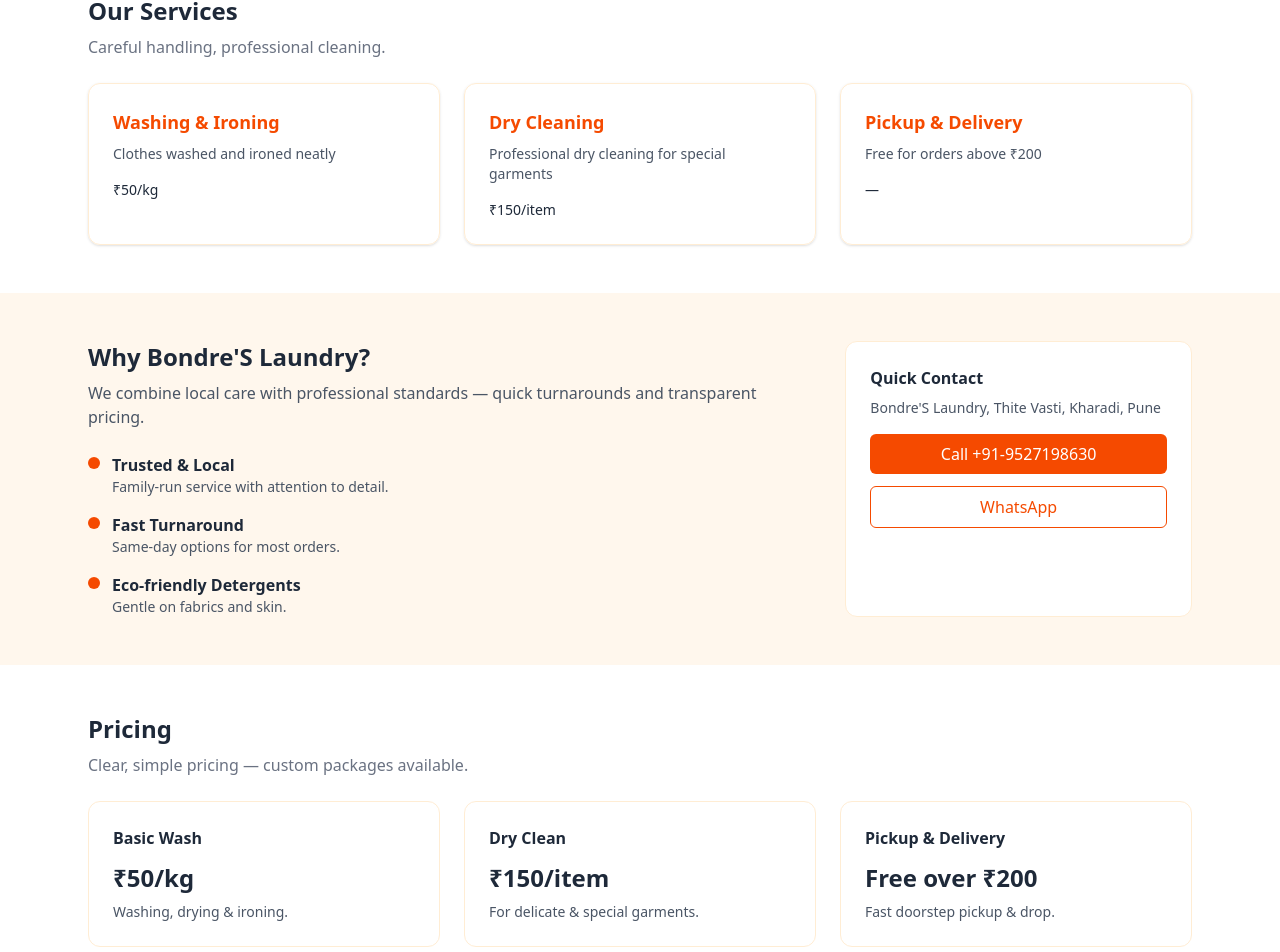
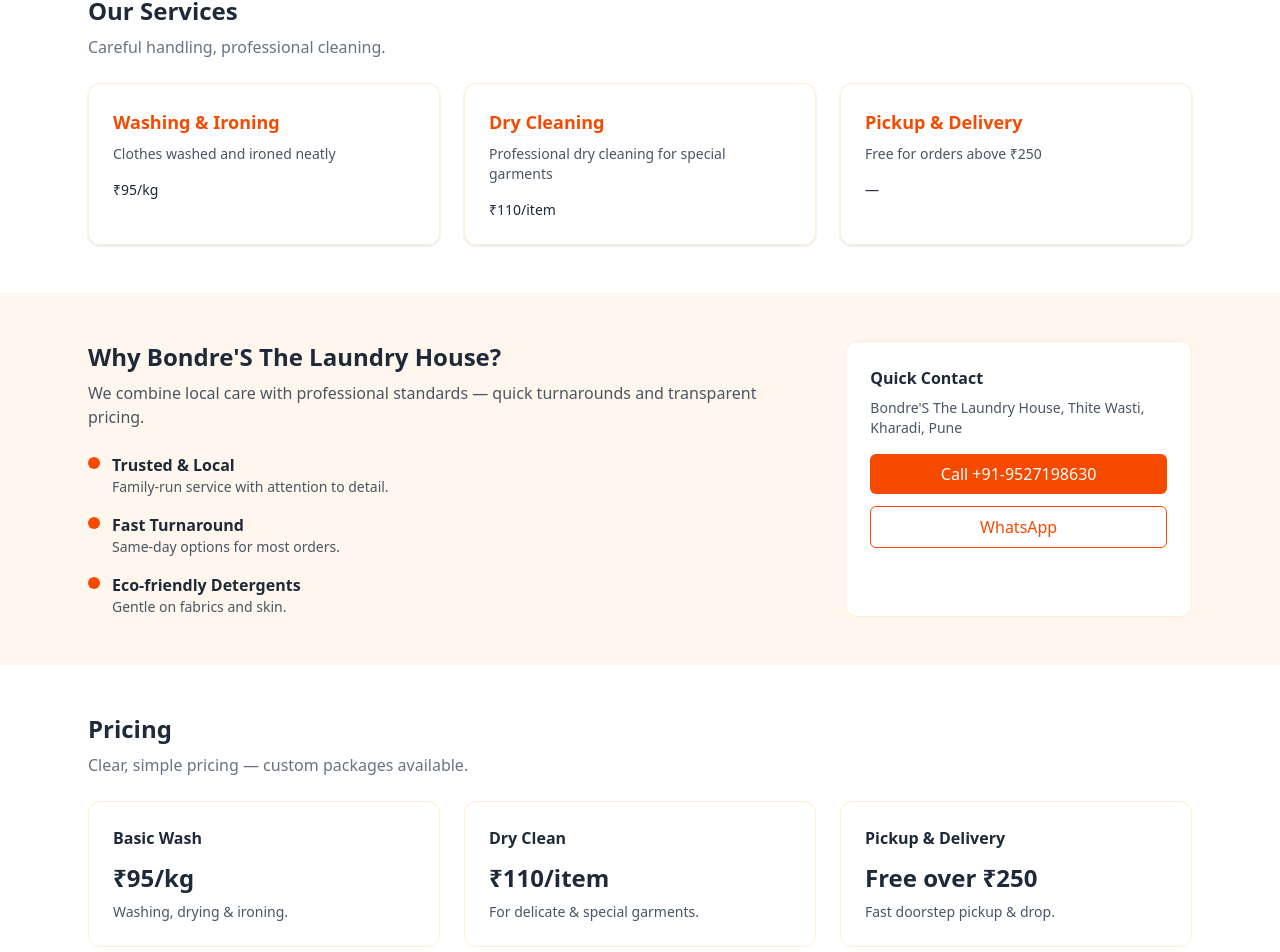
Before and after one commit to ROHITMAGDUM2/bondres-laundry-shop, a React (Vite) app: page / in a window 1280 px wide. Shown: the part 533-1485 px from the top of the page. Built offline with nearby package versions, Linux system fonts and the light colour scheme.

Commit message:
fix: resolve fissues in Homepage

```diff
--- a/src/components/Homepage.tsx
+++ b/src/components/Homepage.tsx
@@ -1,34 +1,20 @@
-/*
-Bondre'S Laundry — React + Tailwind Homepage (single-file React component)
-
-How to use:
-1. Place this file in your React app (e.g. src/components/Homepage.jsx).
-2. Ensure TailwindCSS is configured in your project.
-3. Install framer-motion if you are want animations: `npm install framer-motion` (optional).
-4. Replace the PHONE_NUMBER, WHATSAPP_NUMBER and ADDRESS placeholders below with real data.
-
-Notes:
-- Phone and WhatsApp use tel : and https://wa.me/ formats respectively.
-- The color theme uses orange & white (warm & local) throughout Tailwind classes.
-*/
-
 import React from "react";
 import Footer from "./Footer";
 import Navbar from "./Navbar";
 
 // === REPLACE THESE PLACEHOLDERS ===
-const PHONE_NUMBER = "+91-9527198630"; // e.g. +91-9876543210
-const WHATSAPP_NUMBER = "+919527198630"; // wa.me format (no + or dashes also works with +)
-const ADDRESS = "Bondre'S Laundry, Thite Vasti, Kharadi, Pune";
+const PHONE_NUMBER = "+91-9527198630";
+const WHATSAPP_NUMBER = "+919527198630";
+const ADDRESS = "Bondre'S The Laundry House, Thite Wasti, Kharadi, Pune";
 // ==================================
 
 type Service = { title: string; desc: string; price: string };
 
 function Homepage() {
   const services: Service[] = [
-    { title: "Washing & Ironing", desc: "Clothes washed and ironed neatly", price: "₹50/kg" },
-    { title: "Dry Cleaning", desc: "Professional dry cleaning for special garments", price: "₹150/item" },
-    { title: "Pickup & Delivery", desc: "Free for orders above ₹200", price: "—" },
+    { title: "Washing & Ironing", desc: "Clothes washed and ironed neatly", price: "₹95/kg" },
+    { title: "Dry Cleaning", desc: "Professional dry cleaning for special garments", price: "₹110/item" },
+    { title: "Pickup & Delivery", desc: "Free for orders above ₹250", price: "—" },
   ];
 
   return (
@@ -40,7 +26,7 @@
         <div className="max-w-6xl mx-auto px-6 py-12 grid grid-cols-1 md:grid-cols-2 gap-8 items-center">
           <div>
             <h2 className="text-3xl sm:text-4xl font-extrabold text-orange-600">Fresh Clothes, Fresh Start</h2>
-            <p className="mt-4 text-gray-600">Reliable local laundry & dry-cleaning with doorstep pickup and fastest delivery options. Trusted by families across the neighborhood.</p>
+            <p className="mt-4 text-gray-600">Reliable local laundry & dry-cleaning with doorstep pickup and fastest delivery options. Trusted by families across the neighbourhood.</p>
 
             <div className="mt-6 flex flex-wrap gap-3">
               <a href={`tel:${PHONE_NUMBER}`} className="px-5 py-3 rounded-lg bg-orange-600 text-white font-semibold shadow">Book Now</a>
@@ -92,7 +78,7 @@
       <section className="bg-orange-50">
         <div className="max-w-6xl mx-auto px-6 py-12 grid grid-cols-1 md:grid-cols-3 gap-8">
           <div className="md:col-span-2">
-            <h3 className="text-2xl font-bold text-gray-800">Why Bondre'S Laundry?</h3>
+            <h3 className="text-2xl font-bold text-gray-800">Why Bondre'S The Laundry House?</h3>
             <p className="text-gray-600 mt-2">We combine local care with professional standards — quick turnarounds and transparent pricing.</p>
 
             <ul className="mt-6 space-y-4">
@@ -139,17 +125,17 @@
         <div className="mt-6 grid grid-cols-1 sm:grid-cols-3 gap-6">
           <div className="p-6 rounded-xl border border-orange-100">
             <h4 className="font-semibold">Basic Wash</h4>
-            <div className="mt-3 text-2xl font-bold">₹50/kg</div>
+            <div className="mt-3 text-2xl font-bold">₹95/kg</div>
             <p className="text-sm text-gray-600 mt-2">Washing, drying & ironing.</p>
           </div>
           <div className="p-6 rounded-xl border border-orange-100">
             <h4 className="font-semibold">Dry Clean</h4>
-            <div className="mt-3 text-2xl font-bold">₹150/item</div>
+            <div className="mt-3 text-2xl font-bold">₹110/item</div>
             <p className="text-sm text-gray-600 mt-2">For delicate & special garments.</p>
           </div>
           <div className="p-6 rounded-xl border border-orange-100">
             <h4 className="font-semibold">Pickup & Delivery</h4>
-            <div className="mt-3 text-2xl font-bold">Free over ₹200</div>
+            <div className="mt-3 text-2xl font-bold">Free over ₹250</div>
             <p className="text-sm text-gray-600 mt-2">Fast doorstep pickup & drop.</p>
           </div>
         </div>
```
